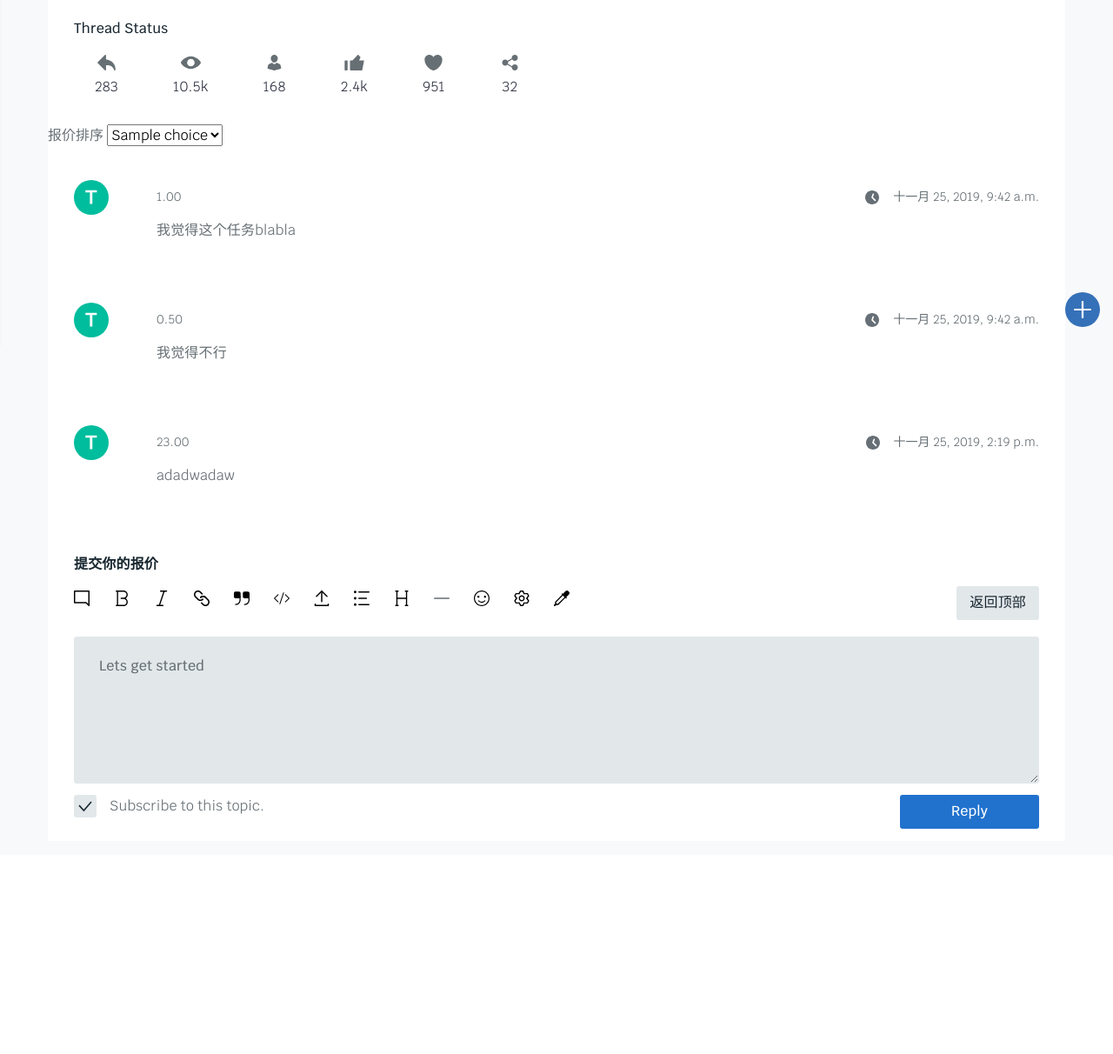
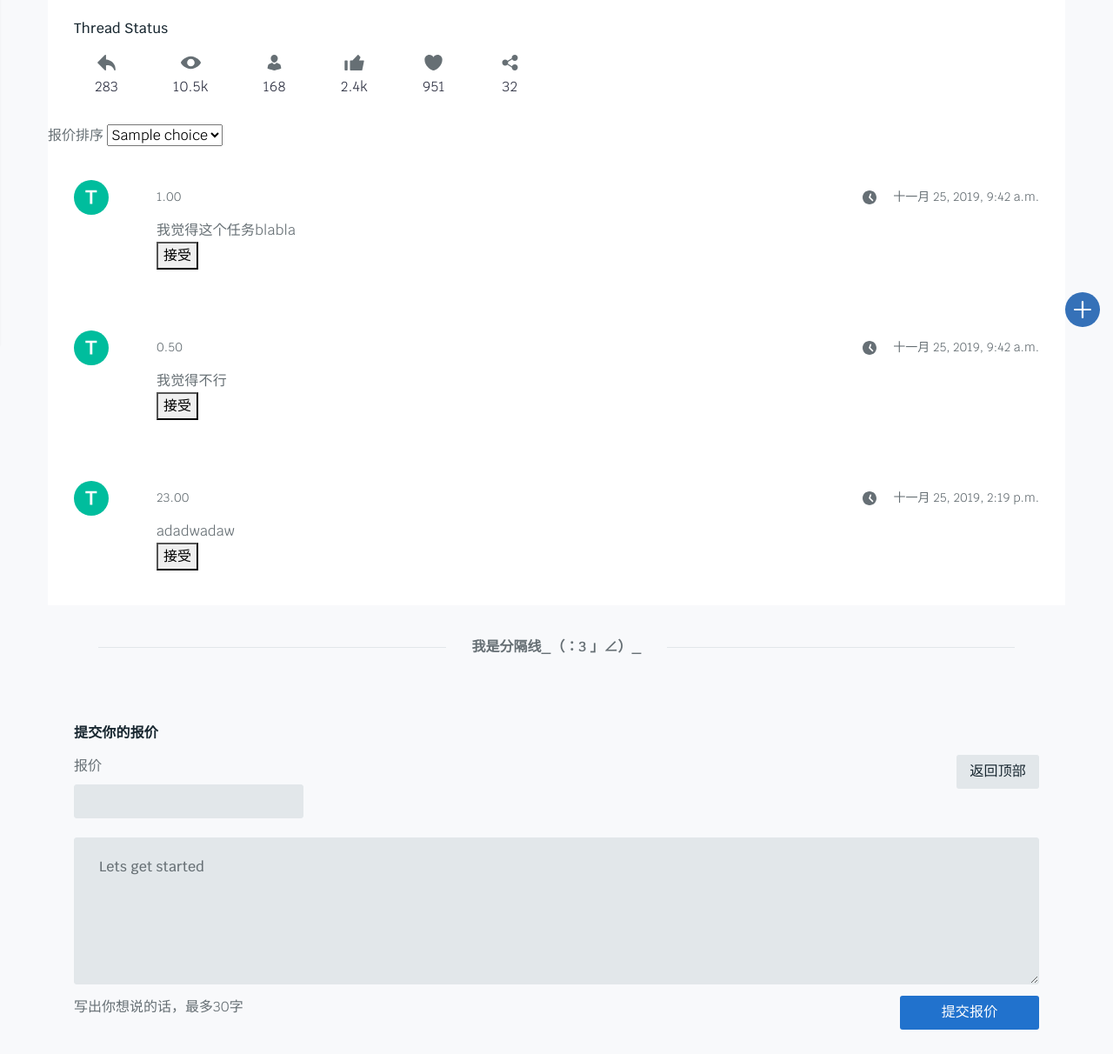
Before and after one commit to hx-w/SCU-reward-platform, a Django app: template task_platform/templates/task_platform/detail.html in a window 1280 px wide. Shown: the part 404-1616 px from the top of the page at 87% size. Before the commit the page ends 1357 px from the top, so only its background shows below. Run offline with Django 3.2, Linux system fonts and the light colour scheme; data comes from the database, SQL or seed files in the repository; both versions use the stored data as it was after the commit; the template is opened without the code that fills it: values that come from a table or form of the project are taken from there, most other values are stand-ins (such as "Sample title", 1, 10 or a date in 2020); some libraries are stand-ins or nearby versions.

Commit message:
增加基础的接受报价按钮，没有后端实现，前端赶紧把页面美化一下！:sparkles:

```diff
--- a/task_platform/models.py
+++ b/task_platform/models.py
@@ -21,7 +21,7 @@ class User_task(models.Model):
     task_id = models.IntegerField(default="0")
     username = models.CharField(max_length=128, default="None")
     description = models.CharField(max_length=50)
-    submit_money = models.DecimalField(max_digits=5, decimal_places=2)
+    submit_money = models.DecimalField(max_digits=5, decimal_places=2, null=True)
     pub_time = models.DateTimeField(auto_now_add=True)
 
     def __str__(self):
--- a/task_platform/templates/task_platform/detail.html
+++ b/task_platform/templates/task_platform/detail.html
@@ -91,8 +91,6 @@
               </div>
             </div>
           </div>
-          <form action="" methord='GET'>
-            {% csrf_token %}
           <label>报价排序
             <select name="dropdown">
               {% for choice in sort_choice_list %}
@@ -100,8 +98,9 @@
                 {% endfor %}
             </select>
           </label>
-            </from>
 
+          <form class="form-default" method='GET'>
+            {% csrf_token %}
             {% if user_task_list %}
             {% for sig in user_task_list %}
             <div class="tt-item">
@@ -117,116 +116,73 @@
                       <a href="#">{{ sig.submit_money }}</a>
                     </div>
                     <a href="#" class="tt-info-time">
-                      <i class="tt-icon"><svg>
+                      <i class="tt-icon">
+                        <svg>
                           <use xlink:href="#icon-time"></use>
-                        </svg></i>{{ sig.pub_time }}
+                        </svg></i>
+                      {{ sig.pub_time }}
                     </a>
                   </div>
                 </div>
                 <div class="tt-item-description">
                   {{ sig.description }}
                 </div>
+                  <button name="accept" type="submit" value={{ sig.id }}>接受</button>
                 </div>
               </div>
               {% endfor %}
               {% endif %}
-
+          </form>
+          </div>
+        <div class="tt-wrapper-inner">
+            <h4 class="tt-title-separator"><span>我是分隔线_（：3 」∠）_ </span></h4>
+        </div>
+          {% if message %}
+          <div class="tt-topic-list">
+            <div class="tt-item tt-item-popup">
+              <div class="tt-col-message">
+                {{ message }}
+                </div>
+                <div class="tt-col-btn">
+                  <button type="button" class="btn-icon" name='cancel'>
+                    <svg class="tt-icon">
+                      <use xlink:href="#icon-cancel"></use>
+                    </svg>
+                  </button>
+                </div>
+              </div>
+            </div>
+            {% endif %}
+            <form class="form-default" method="POST">
+              {% csrf_token %}
               <div class="tt-wrapper-inner">
                 <div class="pt-editor form-default">
                   <h6 class="pt-title">提交你的报价</h6>
                   <div class="pt-row">
                     <div class="col-left">
-                      <ul class="pt-edit-btn">
-                        <li><button type="button" class="btn-icon">
-                            <svg class="tt-icon">
-                              <use xlink:href="#icon-quote"></use>
-                            </svg>
-                          </button></li>
-                        <li><button type="button" class="btn-icon">
-                            <svg class="tt-icon">
-                              <use xlink:href="#icon-bold"></use>
-                            </svg>
-                          </button></li>
-                        <li><button type="button" class="btn-icon">
-                            <svg class="tt-icon">
-                              <use xlink:href="#icon-italic"></use>
-                            </svg>
-                          </button></li>
-                        <li><button type="button" class="btn-icon">
-                            <svg class="tt-icon">
-                              <use xlink:href="#icon-share_topic"></use>
-                            </svg>
-                          </button></li>
-                        <li><button type="button" class="btn-icon">
-                            <svg class="tt-icon">
-                              <use xlink:href="#icon-blockquote"></use>
-                            </svg>
-                          </button></li>
-                        <li><button type="button" class="btn-icon">
-                            <svg class="tt-icon">
-                              <use xlink:href="#icon-performatted"></use>
-                            </svg>
-                          </button></li>
-                        <li class="hr"></li>
-                        <li><button type="button" class="btn-icon">
-                            <svg class="tt-icon">
-                              <use xlink:href="#icon-upload_files"></use>
-                            </svg>
-                          </button></li>
-                        <li><button type="button" class="btn-icon">
-                            <svg class="tt-icon">
-                              <use xlink:href="#icon-bullet_list"></use>
-                            </svg>
-                          </button></li>
-                        <li><button type="button" class="btn-icon">
-                            <svg class="tt-icon">
-                              <use xlink:href="#icon-heading"></use>
-                            </svg>
-                          </button></li>
-                        <li><button type="button" class="btn-icon">
-                            <svg class="tt-icon">
-                              <use xlink:href="#icon-horizontal_line"></use>
-                            </svg>
-                          </button></li>
-                        <li><button type="button" class="btn-icon">
-                            <svg class="tt-icon">
-                              <use xlink:href="#icon-emoticon"></use>
-                            </svg>
-                          </button></li>
-                        <li><button type="button" class="btn-icon">
-                            <svg class="tt-icon">
-                              <use xlink:href="#icon-settings"></use>
-                            </svg>
-                          </button></li>
-                        <li><button type="button" class="btn-icon">
-                            <svg class="tt-icon">
-                              <use xlink:href="#icon-color_picker"></use>
-                            </svg>
-                          </button></li>
-                      </ul>
+                      <label>
+                        <span class="tt-text">报价</span>
+                      </label>
+                      <input type="text" class="form-control" name="money"></input>
                     </div>
                     <div class="col-right tt-hidden-mobile">
                       <a href="#" class="btn btn-primary">返回顶部</a>
                     </div>
                   </div>
                   <div class="form-group">
-                    <textarea name="message" class="form-control" rows="5" placeholder="Lets get started"></textarea>
+                    <textarea name="description" class="form-control" rows="5" placeholder="Lets get started"></textarea>
                   </div>
                   <div class="pt-row">
-                    <div class="col-auto">
-                      <div class="checkbox-group">
-                        <input type="checkbox" id="checkBox21" name="checkbox" checked="">
-                        <label for="checkBox21">
-                          <span class="check"></span>
-                          <span class="box"></span>
-                          <span class="tt-text">Subscribe to this topic.</span>
-                        </label>
-                      </div>
+                    <div class="col-left">
+                      <p>写出你想说的话，最多30字</p>
                     </div>
                     <div class="col-auto">
-                      <a href="#" class="btn btn-secondary btn-width-lg">Reply</a>
+                      <input type="submit" class="btn btn-secondary btn-width-lg" value="提交报价"></input>
                     </div>
                   </div>
                 </div>
+            </form>
           </div>
+        </div>
+</main>
 {% endblock %}
```
Also changed, not shown: task_platform/views.py (+28 -4 lines), db.sqlite3, task_platform/migrations/0003_auto_20191125_1247.py (added). Lines whose indentation alone changed are shown as unchanged.
